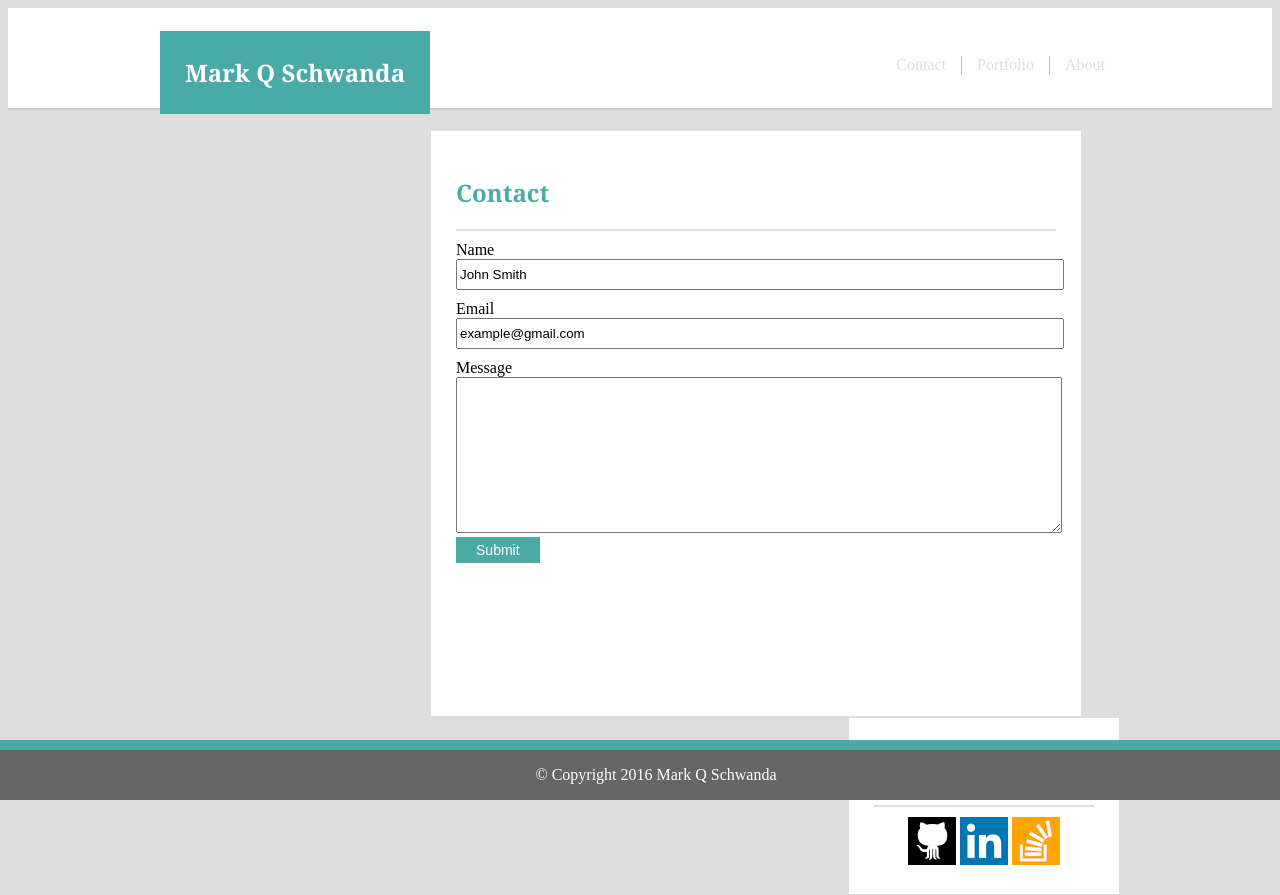
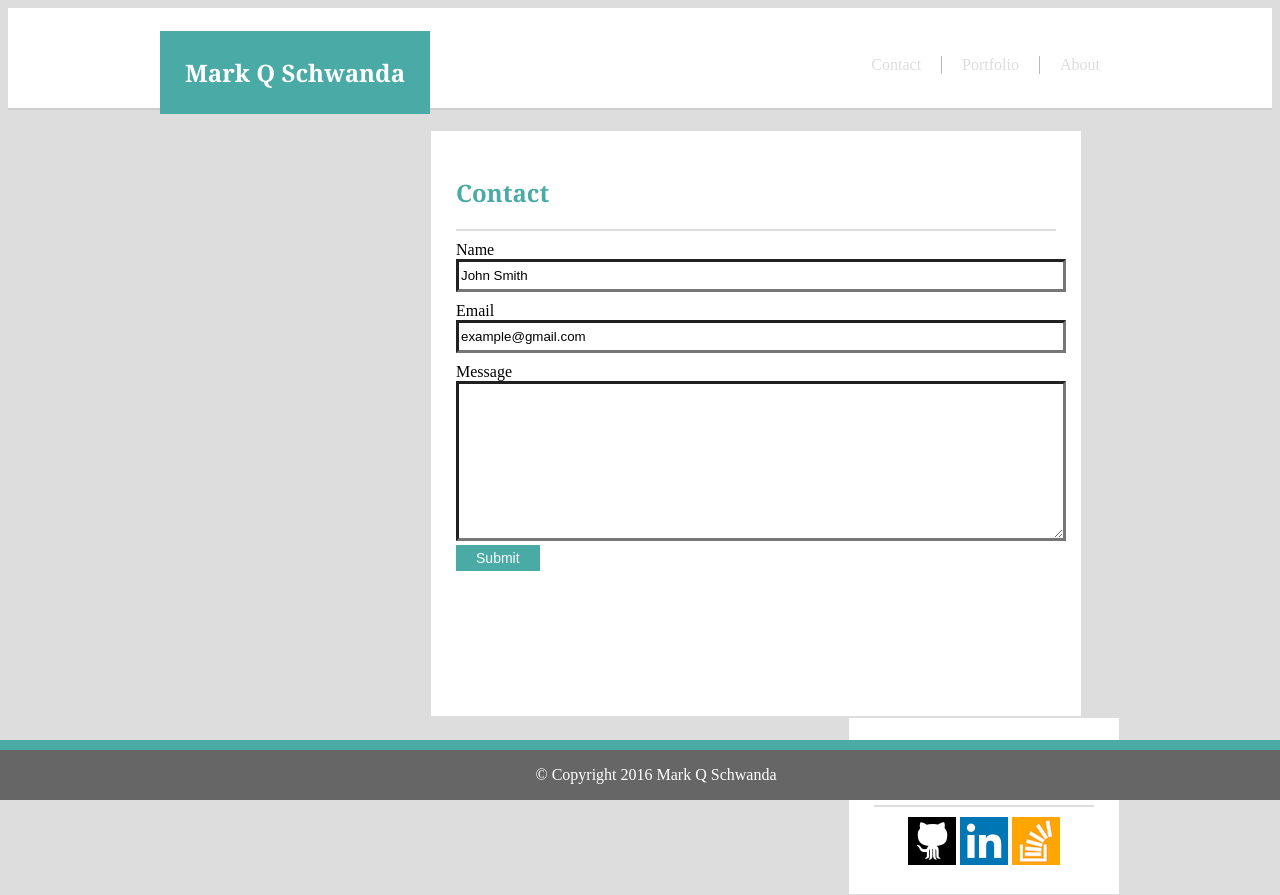
Before and after one commit to mqschwanda/Basic-Portfolio, a PHP site: page /contact.html in a window 1280 px wide. Run offline with PHP 8.4, Linux system fonts and the light colour scheme.

```diff
--- a/assets/css/style.css
+++ b/assets/css/style.css
@@ -128,7 +128,7 @@ body {
     color: #dddddd;
     text-align: center;
     text-decoration: none;
-    padding: 0px 15px;
+    padding: 0px 20px;
 }
 #navigation a:hover:not(.active) {
     background-color: #4aaaa5;
@@ -142,11 +142,12 @@ form {
 input {
 	margin-bottom: 10px;
 }
-textarea {
+textarea, input[type=text], input[type=email]{
 	width: 100%;
+	border-style: inset;
+    border-width: 3px;
 }
 input[type=text], input[type=email] {
-	width:100%;
 	height: 25px;
 }
 input[type=submit] {
```
Also changed, not shown: 1 other file.
